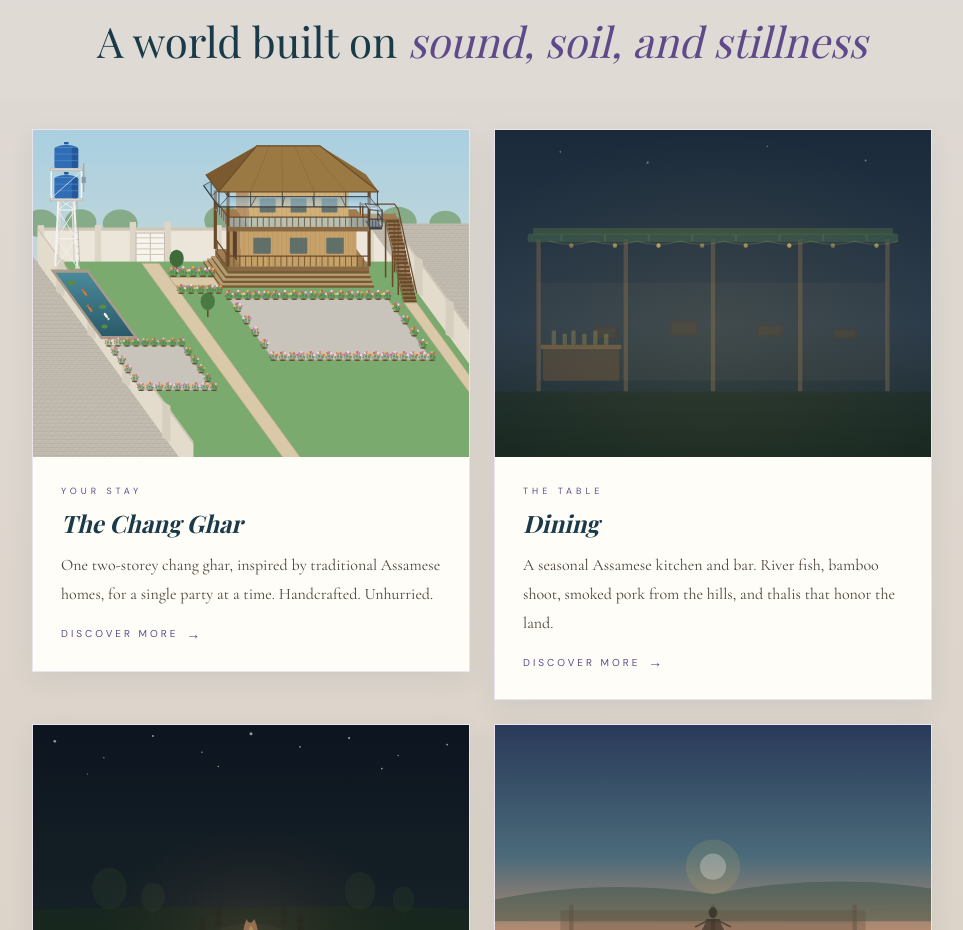
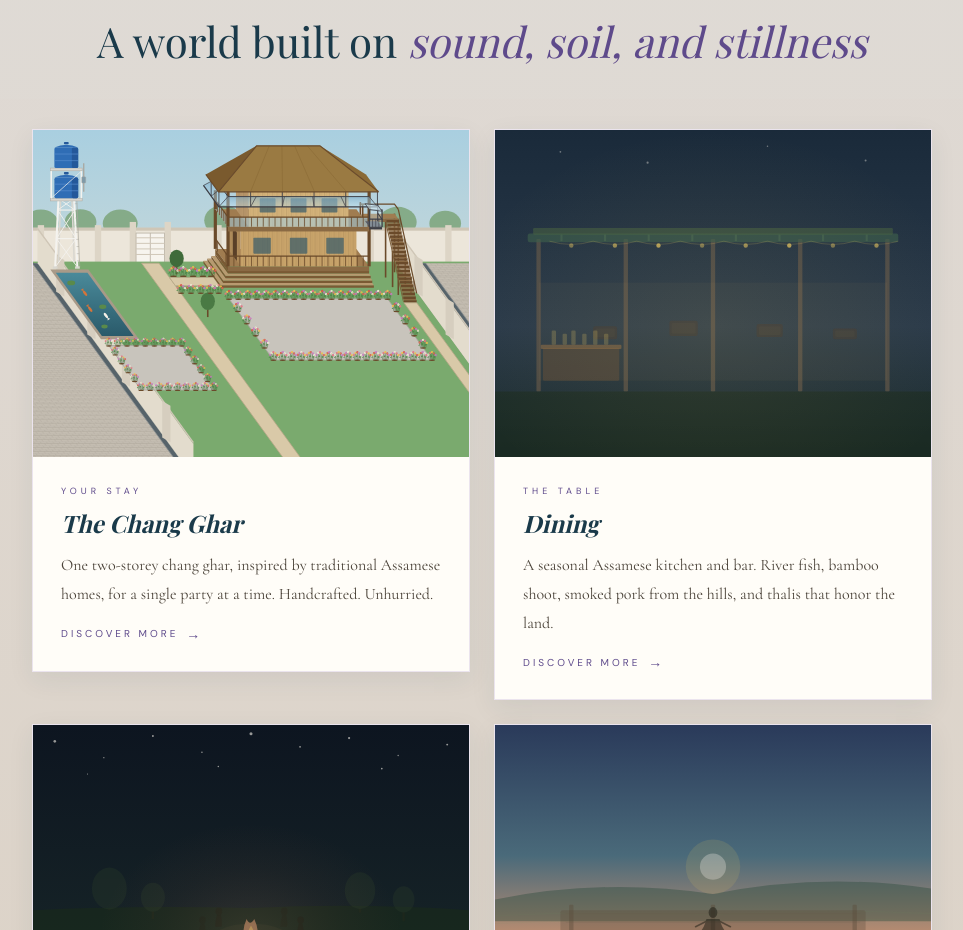
Before and after one commit to SeniorTechLead/neelpaakhi, a React (Vite) app: page / in a window 1280 px wide. Shown: the part 900-1830 px from the top of the page, without its empty margins (158-1121 px from the left). Built offline with nearby package versions, Linux system fonts and the light colour scheme; a web font is replaced by a local one.

Commit message:
Ground the outside roads at the north wall; add drains along the side walls

```diff
--- a/src/shared/svgs.jsx
+++ b/src/shared/svgs.jsx
@@ -62,9 +62,9 @@ export function ChangGharSVG() {
         <ellipse key={`b${i}`} cx={cx} cy={cy} rx={r} ry={r * 0.8} fill="#6f9a66" opacity="0.7"/>
       ))}
       {/* Compound wall to the north */}
-      <rect x="-84" y="158" width="452" height="42" fill="#ece6da"/>
-      <rect x="-84" y="155" width="452" height="4" fill="#cfc6b6"/>
-      {[-84, -12, 140, 204, 268, 332, 362].map(x => <rect key={x} x={x} y="152" width="8" height="48" fill="#ddd5c6"/>)}
+      <rect x="-90" y="158" width="550" height="42" fill="#ece6da"/>
+      <rect x="-90" y="155" width="550" height="4" fill="#cfc6b6"/>
+      {[-84, -12, 140, 204, 268, 332, 362, 430].map(x => <rect key={x} x={x} y="152" width="8" height="48" fill="#ddd5c6"/>)}
       {/* 8 ft gate where the lane meets the wall */}
       <rect x="32" y="148" width="8" height="52" fill="#ddd5c6"/>
       <rect x="76" y="148" width="8" height="52" fill="#ddd5c6"/>
@@ -85,13 +85,24 @@ export function ChangGharSVG() {
           </g>
         );
       })}
-      {/* Block-paved roads outside the west and east walls */}
+      {/* Block-paved roads outside the west and east walls, with a drain along each wall */}
       {(() => {
-        const west = (y) => ns(-84, 200, y), east = (y) => ns(368, 200, y), y0 = 150, y1 = 470;
+        const west = (y) => ns(-84, 200, y), east = (y) => ns(368, 200, y), y0 = 200, y1 = 470;
+        const wallLean = 42 * K;      // the east wall's top edge sits this far right of its base
+        const drain = (xa, xb) => (
+          <g>
+            <polygon points={pts([xa(y0), y0], [xb(y0), y0], [xb(y1), y1], [xa(y1), y1])} fill="#56636a"/>
+            <polyline points={pts([xa(y0), y0], [xa(y1), y1])} fill="none" stroke="#8a8f90" strokeWidth="1"/>
+            <polyline points={pts([xb(y0), y0], [xb(y1), y1])} fill="none" stroke="#8a8f90" strokeWidth="1"/>
+          </g>
+        );
         return (
           <g>
             <polygon points={pts([-90, y0], [west(y0), y0], [west(y1), y1], [-90, y1])} fill="url(#cg-pavers)"/>
             <polygon points={pts([east(y0), y0], [460, y0], [460, y1], [east(y1), y1])} fill="url(#cg-pavers)"/>
+            {drain((y) => west(y) - 7, west)}
+            {/* East drain: drawn just clear of the wall so it isn't hidden behind it */}
+            {drain((y) => east(y) + wallLean, (y) => east(y) + wallLean + 7)}
           </g>
         );
       })()}
```
